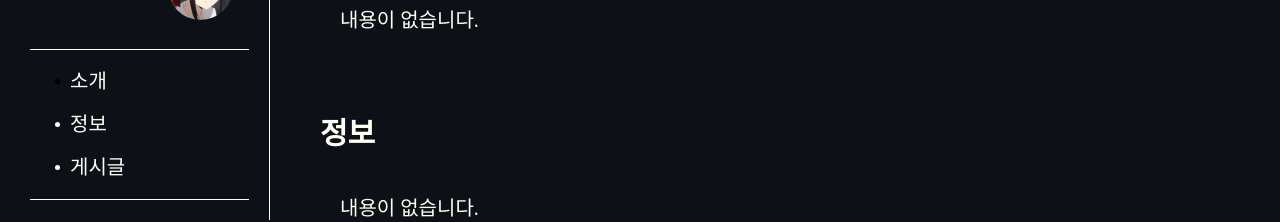
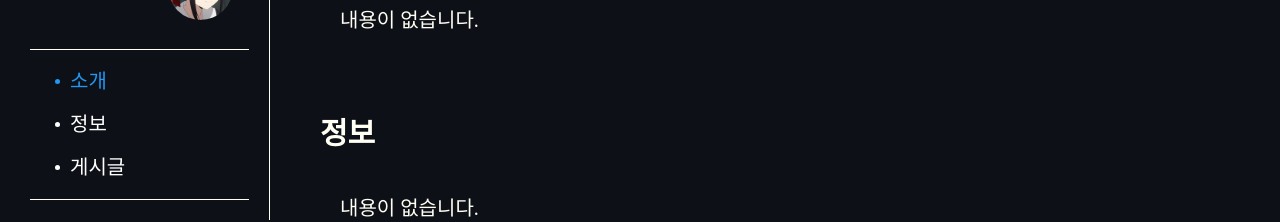
Before and after one commit to Task-DB/Frontend, a Next.js app: page /my in a window 1280 px wide. Shown: the part 195-417 px from the top of the page. Built offline with nearby package versions, Linux system fonts and the light colour scheme; a web font is replaced by a local one.

Commit message:
ADD :: 마우스 클릭으로 위치변경시 li styled 변경 추가

```diff
--- a/domain/my/components/userInfo.style.ts
+++ b/domain/my/components/userInfo.style.ts
@@ -48,12 +48,13 @@ export const UserInfoLi = styled.li<{ isTop: boolean }>`
   list-style: none;
   position: relative;
   margin-bottom: 1rem;
+  color: ${(props) => (props.isTop ? theme.blue["500"] : "white")};
 
   &:last-child {
     margin-bottom: 0;
   }
   &::before {
-    background-color: ${(props) => (props.isTop ? "black" : "white")};
+    background-color: ${(props) => (props.isTop ? theme.blue["500"] : "white")};
     content: "";
     position: absolute;
     top: 9px;
```
